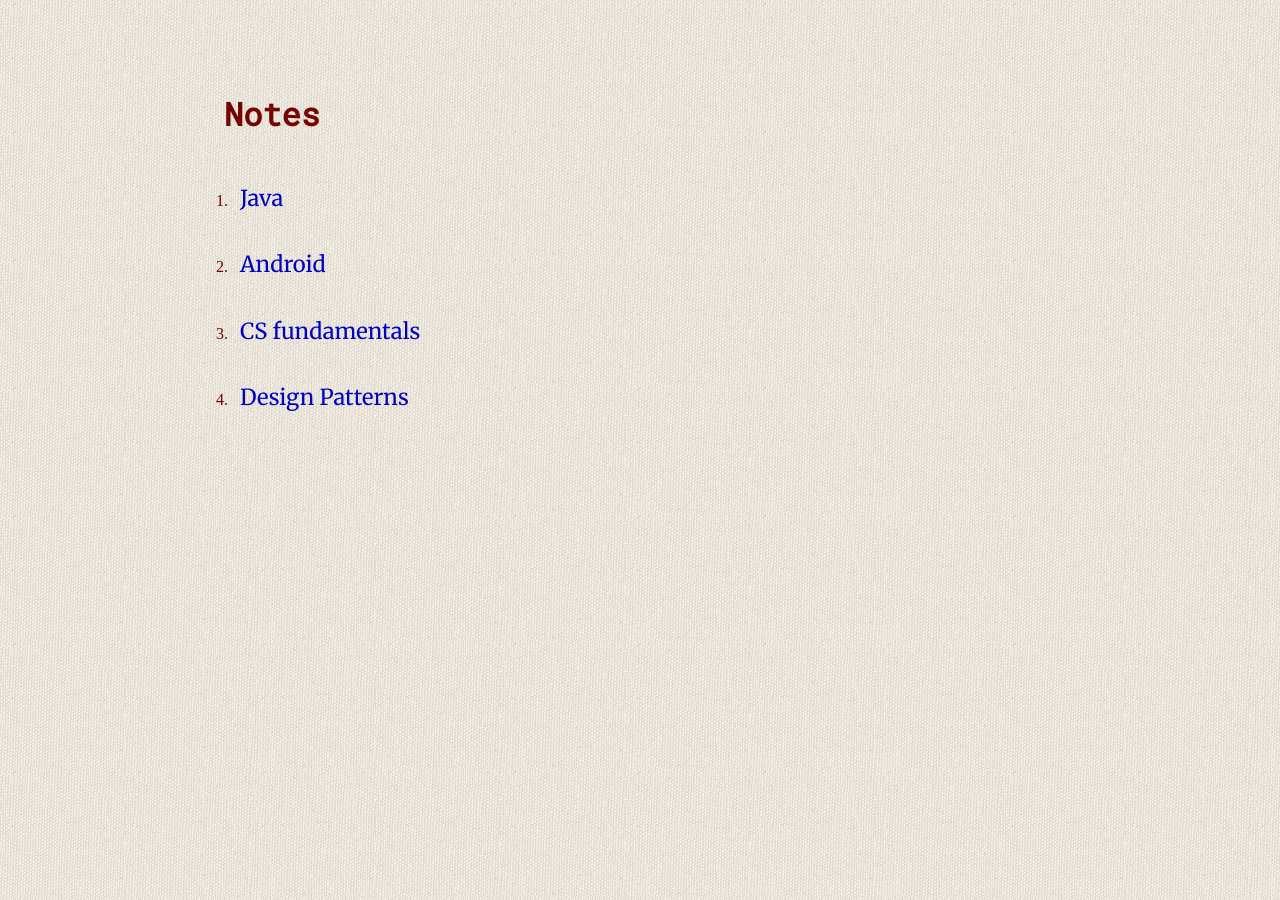
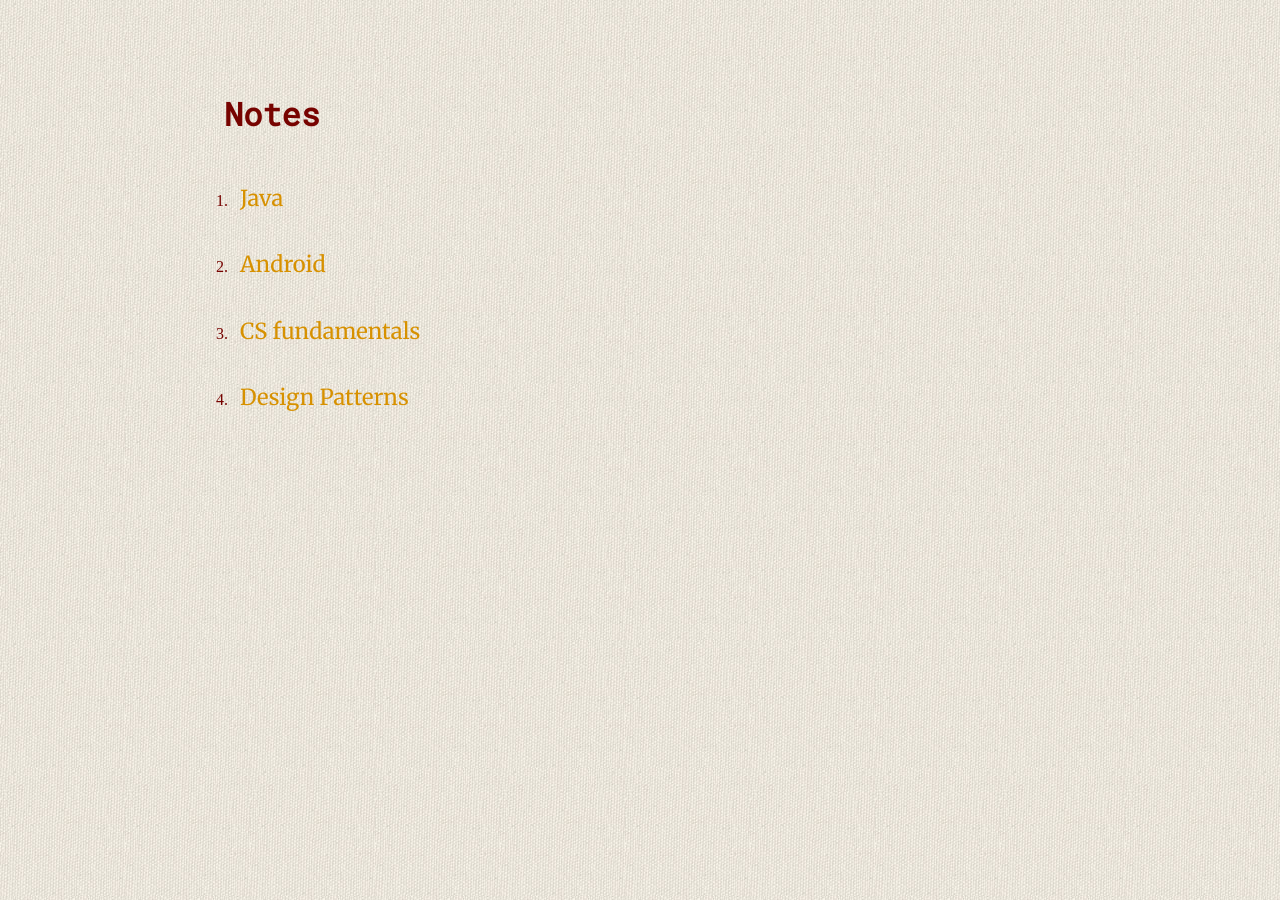
Before and after one commit to Jokestir/Jokestir.github.io, a Jekyll site: the page built from index.html, in a window 1280 px wide. Built offline with Jekyll 4.4.1, drawn with Linux system fonts in a browser that asks for light colours.

Commit message:
css change

```diff
--- a/css/main.css
+++ b/css/main.css
@@ -17,7 +17,7 @@ nav ul li, footer ul li {
 }
 a {
     text-decoration: inherit;
-    color: #0000C8;
+    color: #D79100;
 
 }
 a:hover {
```
